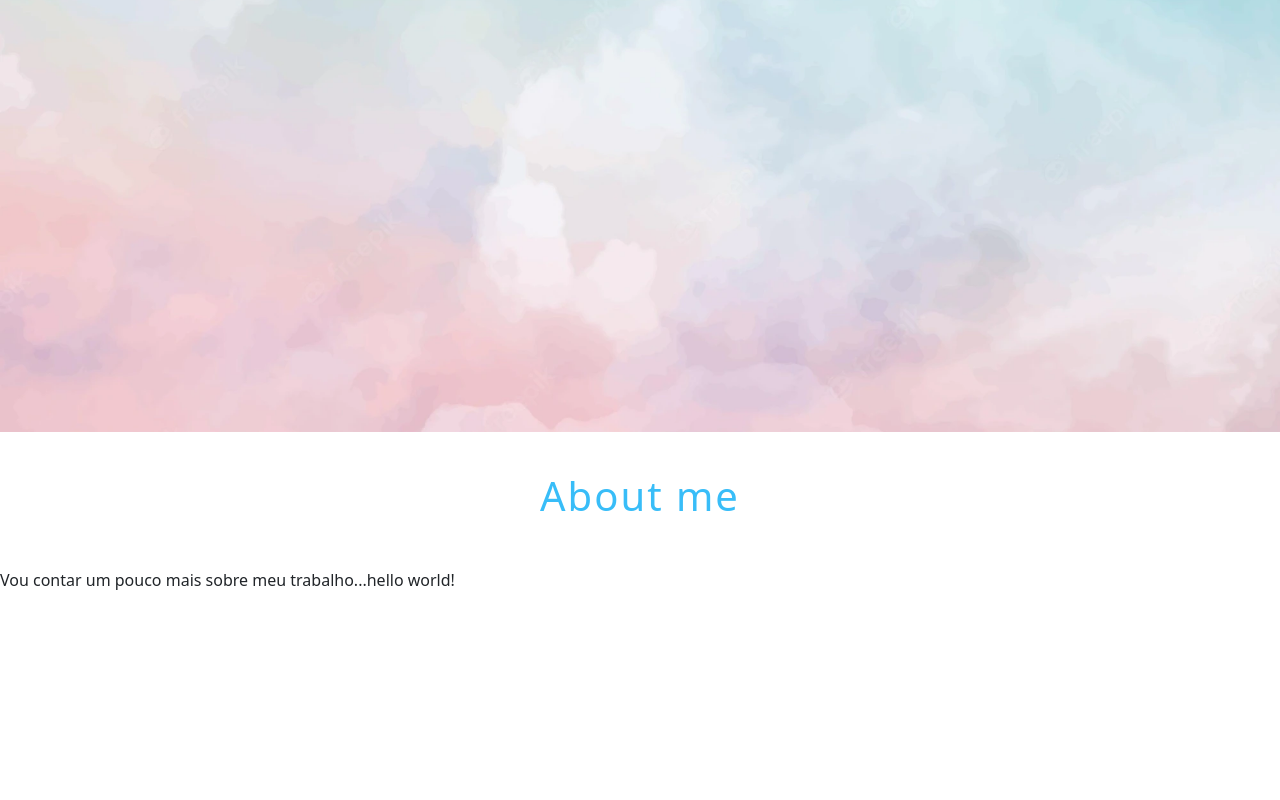
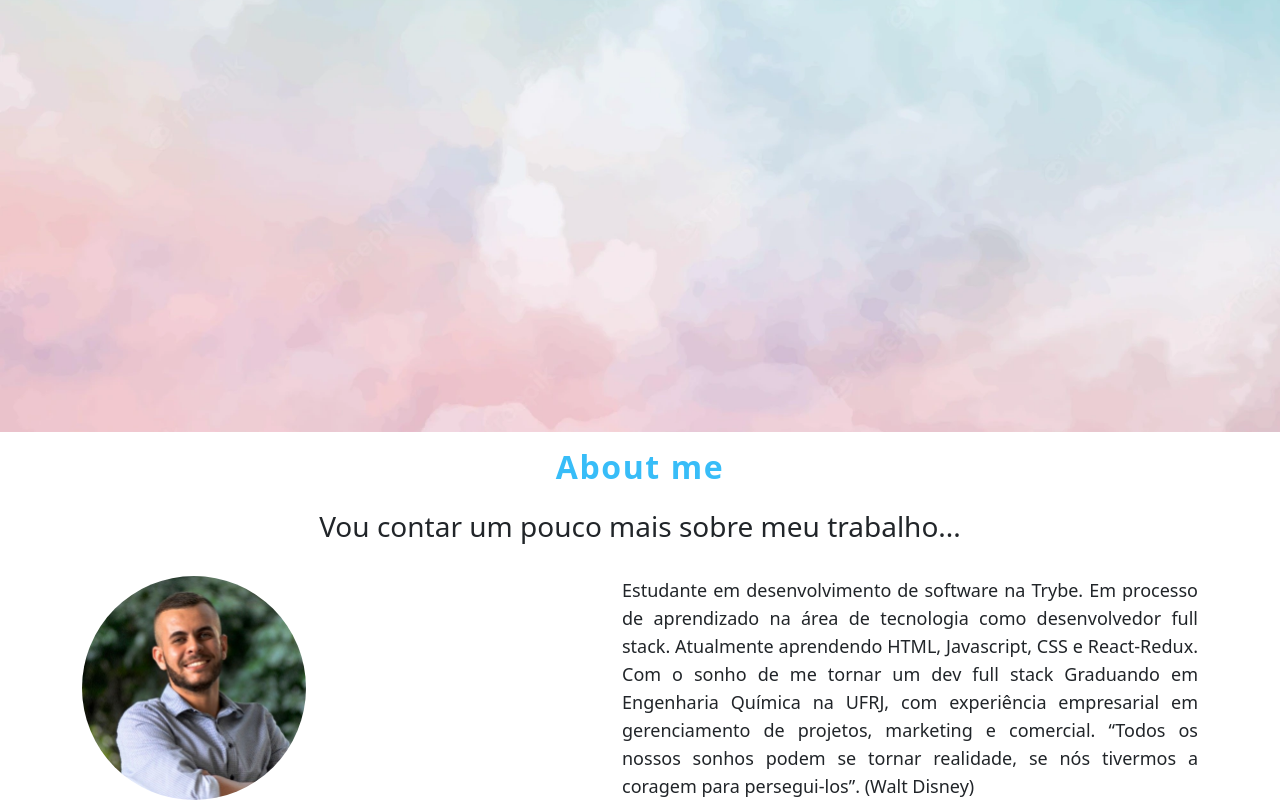
Before and after one commit to leonardo-terra/personal-portfolio, a React (Create React App) app: page / in a window 1280 px wide. Shown: the part 368-1168 px from the top of the page. Before the commit the page ends 960 px from the top, so only its background shows below. Built offline with nearby package versions, Linux system fonts and the light colour scheme.

Commit message:
dev: about-me section

```diff
--- a/src/App.js
+++ b/src/App.js
@@ -8,7 +8,6 @@ export default function App() {
       <Header />
       <div className="min-h-screen bg-fixed bg-cover bg-[url('./images/background-placeholder.webp')]" />
       <AboutMe />
-      <span>hello world!</span>
     </div>
   );
 }
--- a/src/components/AboutMe.jsx
+++ b/src/components/AboutMe.jsx
@@ -1,10 +1,30 @@
+import profileImage from "../images/leonardo.jpeg";
+
 export default function AboutMe() {
   return (
-    <>
-      <h1 className='p-10 tracking-wider text-center text-sky-400 '>
+    <section className='container mx-auto'>
+      <h2 className='p-3 font-bold tracking-wider text-center text-sky-400 '>
         About me
-      </h1>
-      <span> Vou contar um pouco mais sobre meu trabalho...</span>
-    </>
+      </h2>
+      <h3 className='mb-8 font-medium text-center'>
+        Vou contar um pouco mais sobre meu trabalho...
+      </h3>
+      <div className='flex justify-between'>
+        <img
+          className='w-56 h-56 rounded-full '
+          src={profileImage}
+          alt='Leonardo Terra de Melo, autor da página'
+        />
+        <article className='max-w-xl text-lg text-justify'>
+          Estudante em desenvolvimento de software na Trybe. Em processo de
+          aprendizado na área de tecnologia como desenvolvedor full stack.
+          Atualmente aprendendo HTML, Javascript, CSS e React-Redux. Com o sonho
+          de me tornar um dev full stack Graduando em Engenharia Química na
+          UFRJ, com experiência empresarial em gerenciamento de projetos,
+          marketing e comercial. “Todos os nossos sonhos podem se tornar
+          realidade, se nós tivermos a coragem para persegui-los”. (Walt Disney)
+        </article>
+      </div>
+    </section>
   );
 }
```
Also changed, not shown: src/images/leonardo-terra.jpg (added), src/images/leonardo.jpeg (added).
